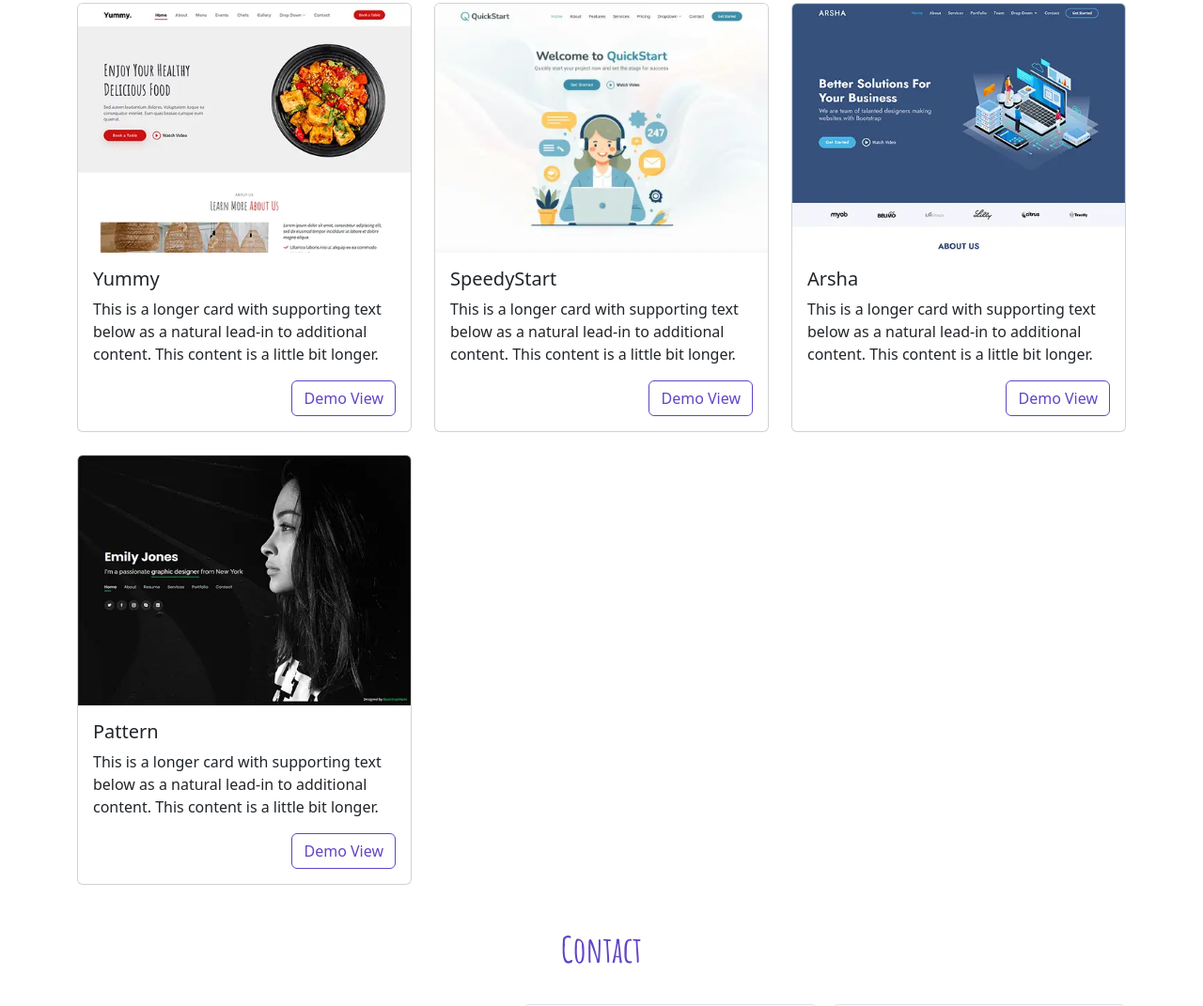
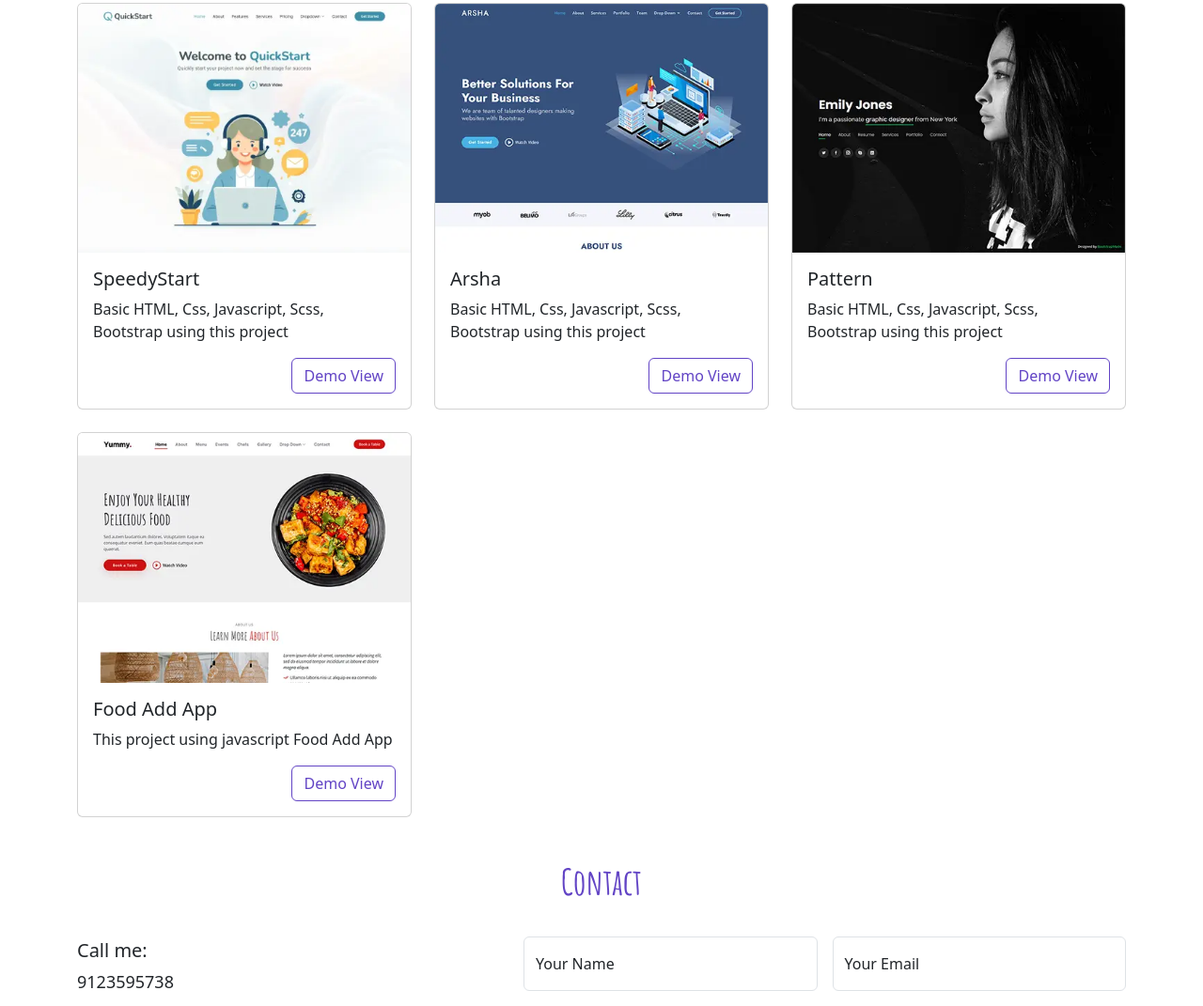
Before and after one commit to SaravananSundar020797/Personal-Portfolio, a website: page index.html in a window 1280 px wide. Shown: the part 2013-3084 px from the top of the page at 94% size. Drawn offline with nearby package versions, Linux system fonts and the light colour scheme; files whose address does not match are found by name.

Commit message:
Js project add

```diff
--- a/asset/sass/myportfolio/4layouts/_header.scss
+++ b/asset/sass/myportfolio/4layouts/_header.scss
@@ -149,13 +149,6 @@
 
 // Projects
 
-.projects{
-    margin-bottom: 40px;
-
-    img{
-        // height: 195px;
-    }
-}
 
 
 // Contact
--- a/index.html
+++ b/index.html
@@ -284,29 +284,12 @@
             <div class="row row-cols-1 row-cols-md-2 row-cols-lg-3 g-4">
                 <div class="col">
                     <div class="card">
-                        <img src="./asset/img/myportfolio/project/yummyproject.webp" class="card-img-top"
-                            alt="Yummy" />
-                        <div class="card-body">
-                            <h5 class="card-title">Yummy</h5>
-                            <p class="card-text">
-                                This is a longer card with supporting text below as a natural lead-in to
-                                additional content. This content is a little bit longer.
-                            </p>
-                            <div class="d-flex justify-content-end">
-                                <a href="https://saravanansundar020797.github.io/Yummy-Food/" class="btn btn-primary" target="_blank">Demo View</a>
-                            </div>
-                        </div>
-                    </div>
-                </div>
-                <div class="col">
-                    <div class="card">
                         <img src="./asset/img/myportfolio/project/speedystart.webp" class="card-img-top"
                             alt="Woodm4" />
                         <div class="card-body">
                             <h5 class="card-title">SpeedyStart</h5>
                             <p class="card-text">
-                                This is a longer card with supporting text below as a natural lead-in to
-                                additional content. This content is a little bit longer.
+                                Basic HTML, Css, Javascript, Scss, Bootstrap using this project
                             </p>
                             <div class="d-flex justify-content-end">
                                 <a href=" https://saravanansundar020797.github.io/SpeedyStart/" class="btn btn-primary" target="_blank">Demo View</a>
@@ -320,8 +303,7 @@
                             alt="Resume" />
                         <div class="card-body">
                             <h5 class="card-title">Arsha</h5>
-                            <p class="card-text">This is a longer card with supporting text below as a natural lead-in to
-                                additional content. This content is a little bit longer.
+                            <p class="card-text">Basic HTML, Css, Javascript, Scss, Bootstrap using this project
                             </p>
                             <div class="d-flex justify-content-end">
                                 <a href="https://saravanansundar020797.github.io/ArshaClone/" class="btn btn-primary" target="_blank">Demo View</a>
@@ -336,8 +318,7 @@
                         <div class="card-body">
                             <h5 class="card-title">Pattern</h5>
                             <p class="card-text">
-                                This is a longer card with supporting text below as a natural lead-in to
-                                additional content. This content is a little bit longer.
+                                Basic HTML, Css, Javascript, Scss, Bootstrap using this project
                             </p>
                             <div class="d-flex justify-content-end">
                                 <a  href="https://saravanansundar020797.github.io/emilyPortfolio/" class="btn btn-primary" target="_blank">Demo View</a>
@@ -345,23 +326,22 @@
                         </div>
                     </div>
                 </div>
-               <!-- <div class="col">
+               <div class="col">
                     <div class="card">
-                        <img src="./asset/img/myportfolio/project/impactproject.png" class="card-img-top"
+                        <img src="./asset/img/myportfolio/project/foodapp.webp" class="card-img-top "
                             alt="Impact" />
                         <div class="card-body">
-                            <h5 class="card-title">Impact</h5>
+                            <h5 class="card-title">Food Add App</h5>
                             <p class="card-text">
-                                This is a longer card with supporting text below as a natural lead-in to
-                                additional content. This content is a little bit longer.
+                                This project using javascript Food Add App
                             </p>
                             <div class="d-flex justify-content-end">
-                                <a href="" class="btn btn-primary" target="_blank">Demo View</a>
+                                <a href="https://saravanansundar020797.github.io/Food-App/" class="btn btn-primary" target="_blank">Demo View</a>
                             </div>
                         </div>
                     </div>
                 </div>
-                <div class="col">
+                <!-- <div class="col">
                     <div class="card">
                         <img src="./asset/img/myportfolio/project/candyproject.png" class="card-img-top"
                             alt="Museum Of Candy" />
```
Also changed, not shown: asset/css/myportfolio/homepage.css, asset/img/myportfolio/project/candyproject.png (deleted), asset/img/myportfolio/project/foodadd.png (added), asset/img/myportfolio/project/foodapp.webp (renamed from asset/img/myportfolio/project/yummyproject.webp), asset/img/myportfolio/project/impactproject.png (deleted), asset/img/myportfolio/project/patternproject.png (deleted), asset/img/myportfolio/project/resumeproject.png (deleted), asset/img/myportfolio/project/woodm4project.png (deleted), 1 other file.
